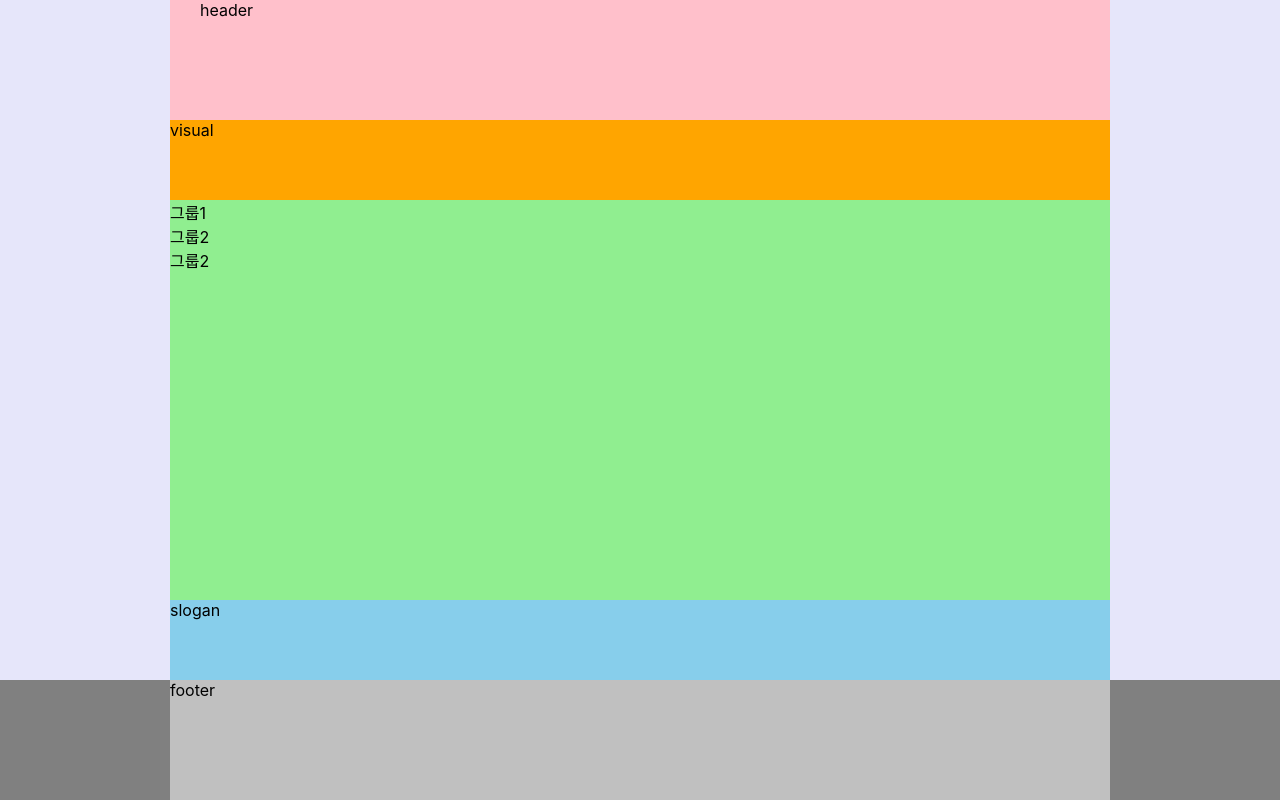
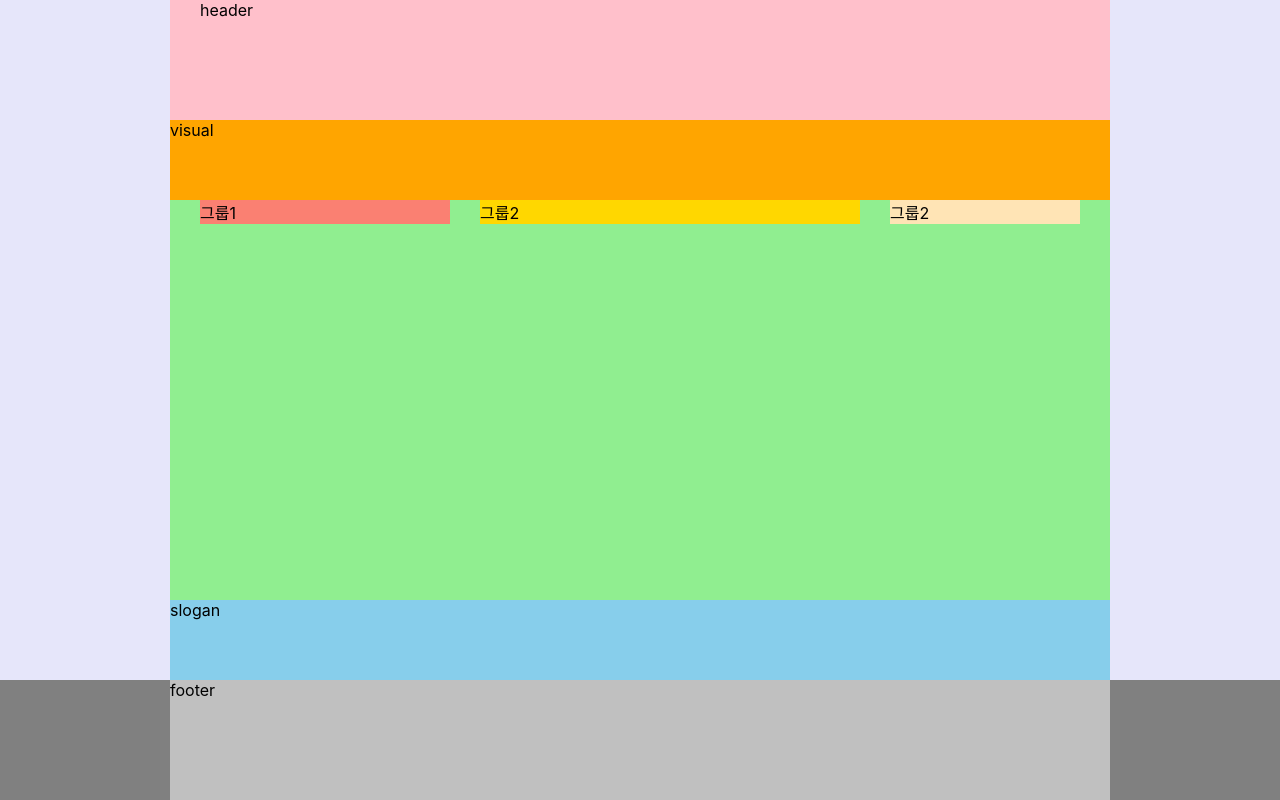
Before and after one commit to Simyumi/HTML5, a website: page index.html in a window 1280 px wide. Drawn offline with Linux system fonts and the light colour scheme; a web font is replaced by a local one.

Commit message:
float를 이용한 메인 레이아웃

```diff
--- a/styles/style.css
+++ b/styles/style.css
@@ -2,7 +2,10 @@
 @charset "utf-8";
 @import url(./normalize.css);
 @import url(./reset.css);
-
+/* 기본스타일 */
+*,*::before,*::after{
+  box-sizing:border-box;
+}
 body{
   background-color: lavender;
   font-family: "Pretendard Variable", Pretendard, -apple-system, BlinkMacSystemFont, system-ui, Roboto, "Helvetica Neue", "Segoe UI", "Apple SD Gothic Neo",
@@ -12,7 +15,6 @@ body{
 .header,.visual,.main,.slogan,.footer-inner{
   width:940px;
   margin:0 auto;
-  box-sizing:border-box;
 }
 /* header */
 .header{
@@ -29,11 +31,31 @@ body{
 .main{
   background-color:lightgreen;
   height:50vh;
+  /* overflow: hidden; */
+  display:flow-root;
+  padding:0 15px;
+}
+.group{
+  margin: 0 15px;
+  float:left;
+}
+.group1{
+  background-color:salmon;
+  width:250px;
+}
+.group2{
+  background-color:gold;
+  width:380px;
+}
+.group3{
+  background-color:moccasin;
+  width:190px;
 }
 /* slogan */
 .slogan{
   background-color:skyblue;
   height:10vh;
+  clear:both;
 }
 /* footer */
 .footer {
```
